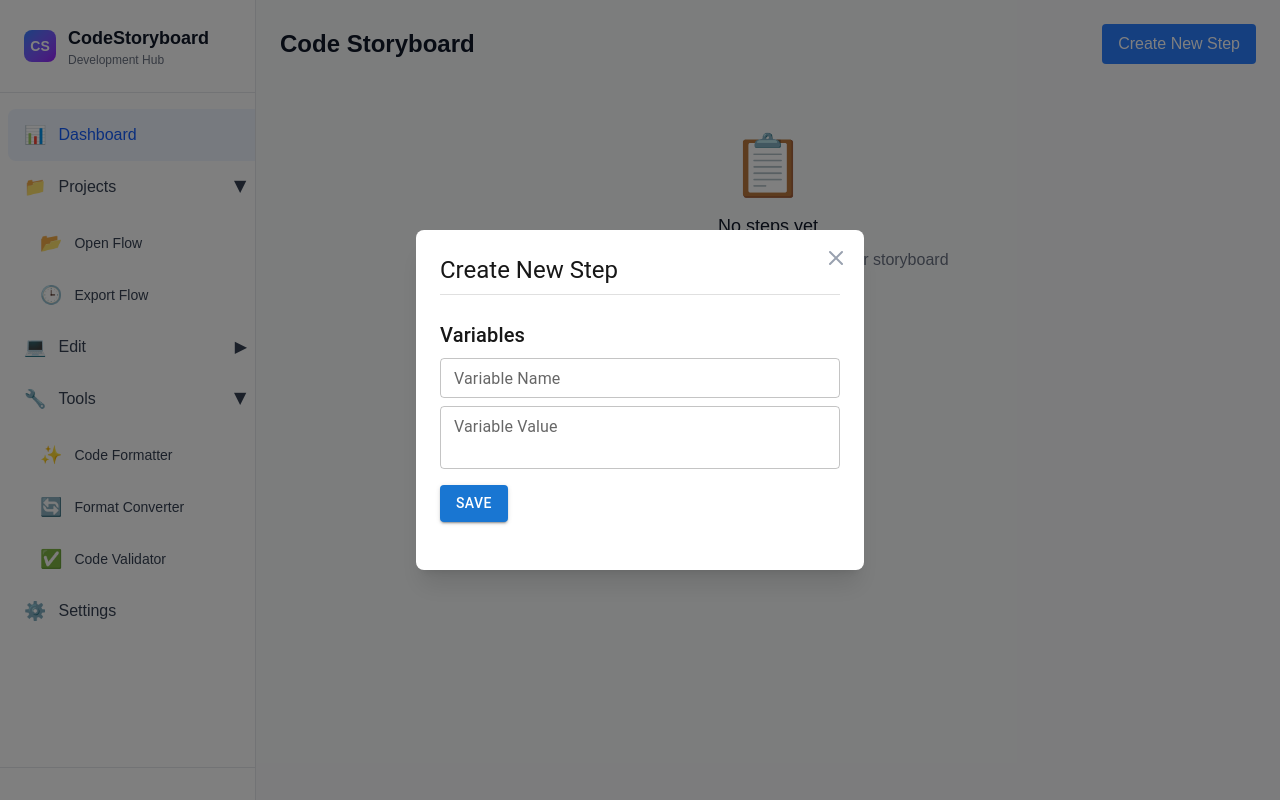
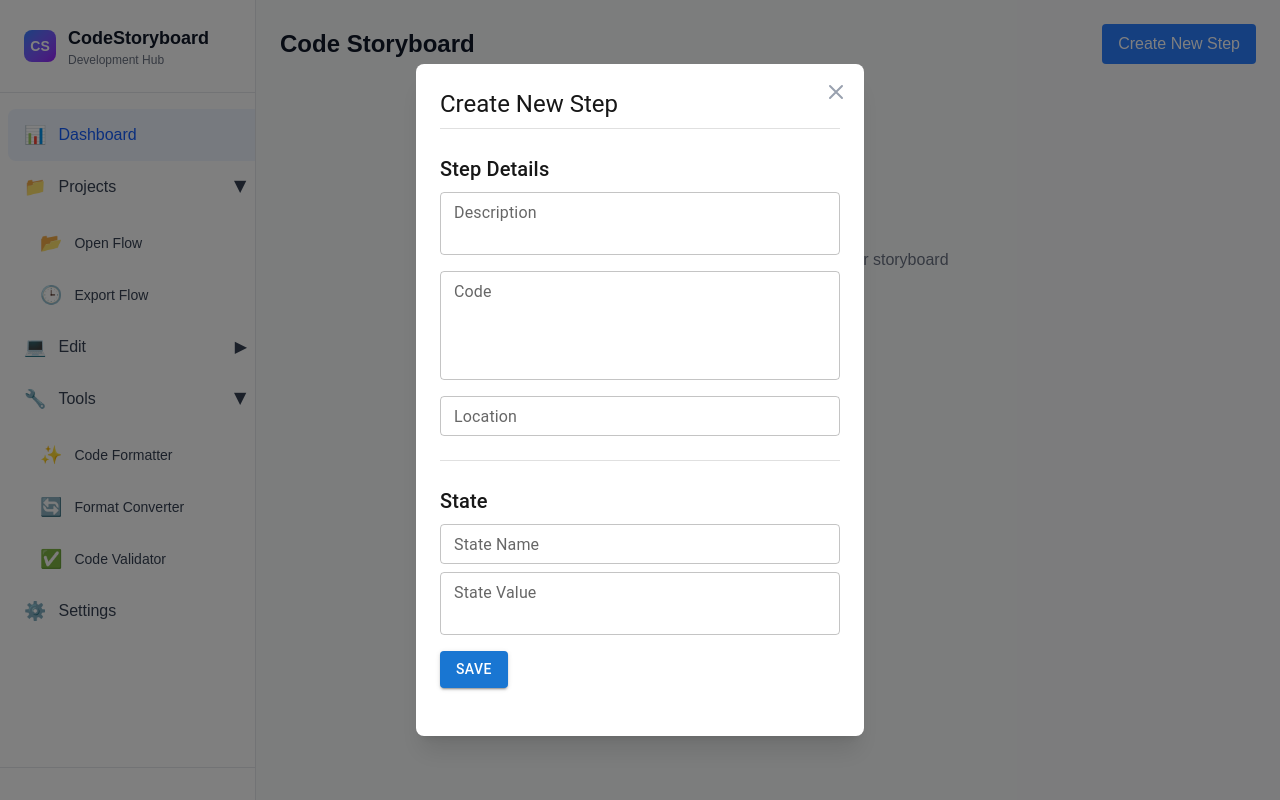
Before and after one commit to littlecorsican/CodeStoryboard, a Next.js app in the folder codestoryboard/: page / in a window 1280 px wide. Both pictures are taken after a click on the button "Create New Step". Built offline with nearby package versions, Linux system fonts and the light colour scheme.

Commit message:
add Location

```diff
--- a/codestoryboard/modals/CreateNewStep.tsx
+++ b/codestoryboard/modals/CreateNewStep.tsx
@@ -16,7 +16,7 @@ import {
 import { Add as AddIcon, Remove as RemoveIcon } from '@mui/icons-material';
 import { useGlobal } from '../contexts/GlobalContext';
 
-interface Variable {
+interface State {
   name: string;
   value: string;
 }
@@ -27,16 +27,28 @@ interface CreateNewStepProps {
 
 export default function CreateNewStep({ onClose }: CreateNewStepProps) {
   const { steps, setSteps, editingStep, setEditingStep } = useGlobal();
-  const [savedVariables, setSavedVariables] = useState<Variable[]>([]);
+  const [savedStates, setSavedStates] = useState<State[]>([]);
+  const [description, setDescription] = useState<string>('');
+  const [code, setCode] = useState<string>('');
+  const [location, setLocation] = useState<string>('');
   const nameRefs = useRef<(HTMLInputElement | null)[]>([]);
   const valueRefs = useRef<(HTMLInputElement | null)[]>([]);
+  const descriptionRef = useRef<HTMLInputElement | null>(null);
+  const codeRef = useRef<HTMLInputElement | null>(null);
+  const locationRef = useRef<HTMLInputElement | null>(null);
 
   const resetModal = () => {
-    setSavedVariables([]);
+    setSavedStates([]);
+    setDescription('');
+    setCode('');
+    setLocation('');
     setEditingStep(null);
     // Clear input refs
     nameRefs.current[0] && (nameRefs.current[0].value = '');
     valueRefs.current[0] && (valueRefs.current[0].value = '');
+    descriptionRef.current && (descriptionRef.current.value = '');
+    codeRef.current && (codeRef.current.value = '');
+    locationRef.current && (locationRef.current.value = '');
   };
 
   // Load editing data when editingStep changes
@@ -44,55 +56,85 @@ export default function CreateNewStep({ onClose }: CreateNewStepProps) {
     if (editingStep) {
       const stepValue = editingStep.step.value;
       if (typeof stepValue === 'object' && stepValue !== null) {
-        const variables: Variable[] = Object.entries(stepValue).map(([name, value]) => ({
+        // Handle new format with description, code, location, and state
+        if (stepValue.description || stepValue.code || stepValue.location || stepValue.state) {
+          // New format
+          setDescription(stepValue.description || '');
+          setCode(stepValue.code || '');
+          setLocation(stepValue.location || '');
+          descriptionRef.current && (descriptionRef.current.value = stepValue.description || '');
+          codeRef.current && (codeRef.current.value = stepValue.code || '');
+          locationRef.current && (locationRef.current.value = stepValue.location || '');
+
+          if (stepValue.state && typeof stepValue.state === 'object') {
+            const states: State[] = Object.entries(stepValue.state).map(([name, value]) => ({
               name,
               value: String(value)
             }));
-        setSavedVariables(variables);
+            setSavedStates(states);
+          }
+        } else {
+          // Legacy format - convert to new format
+          const states: State[] = Object.entries(stepValue).map(([name, value]) => ({
+            name,
+            value: String(value)
+          }));
+          setSavedStates(states);
+        }
       }
     }
   }, [editingStep]);
 
 
-  const saveVariables = () => {
+  const saveStates = () => {
     const name = nameRefs.current[0]?.value?.trim() || '';
     const value = valueRefs.current[0]?.value?.trim() || '';
 
     if (name || value) {
-      setSavedVariables([...savedVariables, { name, value }]);
+      setSavedStates([...savedStates, { name, value }]);
       // Clear inputs
       nameRefs.current[0] && (nameRefs.current[0].value = '');
       valueRefs.current[0] && (valueRefs.current[0].value = '');
     }
   };
 
-  const deleteVariable = (index: number) => {
-    const newVariables = savedVariables.filter((_, i) => i !== index);
-    setSavedVariables(newVariables);
+  const deleteState = (index: number) => {
+    const newStates = savedStates.filter((_, i) => i !== index);
+    setSavedStates(newStates);
   };
 
   const addToSteps = () => {
-    if (savedVariables.length > 0) {
-      // Create object with variable_name: variable_value format
-      const stepObject: Record<string, any> = {};
-      savedVariables.forEach(variable => {
-        stepObject[variable.name] = variable.value;
+    const descriptionValue = description.trim();
+    const codeValue = code.trim();
+    const locationValue = location.trim();
+
+    // Create state object
+    const stateObject: Record<string, any> = {};
+    savedStates.forEach(state => {
+      stateObject[state.name] = state.value;
     });
+
+    // Create step object in new format
+    const stepObject = {
+      description: descriptionValue,
+      code: codeValue,
+      location: locationValue,
+      state: stateObject
+    };
 
     if (editingStep) {
       // Update existing step
       const newSteps = [...steps];
-        newSteps[editingStep.index] = { key: 'Variables', value: stepObject };
+      newSteps[editingStep.index] = { key: 'Step', value: stepObject };
       setSteps(newSteps);
     } else {
       // Add new step
-        setSteps([...steps, { key: 'Variables', value: stepObject }]);
+      setSteps([...steps, { key: 'Step', value: stepObject }]);
     }
 
     // Reset modal after adding/updating step
     resetModal();
     onClose?.();
-    }
   };
 
   return (
@@ -104,14 +146,75 @@ export default function CreateNewStep({ onClose }: CreateNewStepProps) {
 
           <Divider sx={{ mb: 3 }} />
 
-          {/* Variable Inputs Section */}
+          {/* Description and Code Section */}
           <Typography variant="h6" gutterBottom>
-            Variables
+            Step Details
+          </Typography>
+
+          <Box sx={{ mb: 3 }}>
+            <TextField
+              label="Description"
+              inputRef={descriptionRef}
+              value={description}
+              onChange={(e) => setDescription(e.target.value)}
+              variant="outlined"
+              size="small"
+              fullWidth
+              multiline
+              rows={2}
+              placeholder="Describe what this step does..."
+              sx={{
+                mb: 2,
+                '& .MuiInputBase-input': {
+                  color: 'white'
+                }
+              }}
+            />
+            <TextField
+              label="Code"
+              inputRef={codeRef}
+              value={code}
+              onChange={(e) => setCode(e.target.value)}
+              variant="outlined"
+              size="small"
+              fullWidth
+              multiline
+              rows={4}
+              placeholder="Enter your code here..."
+              sx={{
+                '& .MuiInputBase-input': {
+                  color: 'white'
+                }
+              }}
+            />
+            <TextField
+              label="Location"
+              inputRef={locationRef}
+              value={location}
+              onChange={(e) => setLocation(e.target.value)}
+              variant="outlined"
+              size="small"
+              fullWidth
+              placeholder="Enter file path (e.g., /path/to/file.js)"
+              sx={{
+                mt: 2,
+                '& .MuiInputBase-input': {
+                  color: 'white'
+                }
+              }}
+            />
+          </Box>
+
+          <Divider sx={{ mb: 3 }} />
+
+          {/* State Inputs Section */}
+          <Typography variant="h6" gutterBottom>
+            State
           </Typography>
 
            <Box sx={{ mb: 2 }}>
              <TextField
-               label="Variable Name"
+               label="State Name"
                inputRef={(el) => (nameRefs.current[0] = el)}
                variant="outlined"
                size="small"
@@ -124,7 +227,7 @@ export default function CreateNewStep({ onClose }: CreateNewStepProps) {
                }}
              />
              <TextField
-               label="Variable Value"
+               label="State Value"
                inputRef={(el) => (valueRefs.current[0] = el)}
                variant="outlined"
                size="small"
@@ -142,18 +245,18 @@ export default function CreateNewStep({ onClose }: CreateNewStepProps) {
           <Box sx={{ display: 'flex', gap: 2, mb: 3 }}>
             <Button
               variant="contained"
-              onClick={saveVariables}
+              onClick={saveStates}
             >
               Save
             </Button>
           </Box>
 
-          {/* Saved Variables List */}
-          {savedVariables.length > 0 && (
+          {/* Saved States List */}
+          {savedStates.length > 0 && (
             <>
               <Divider sx={{ mb: 2 }} />
               <Typography variant="h6" gutterBottom>
-                Saved Variables
+                Saved States
               </Typography>
 
               <Box sx={{
@@ -166,7 +269,7 @@ export default function CreateNewStep({ onClose }: CreateNewStepProps) {
                 borderColor: 'divider',
                 p: 2
               }}>
-                {savedVariables.map((variable, index) => (
+                {savedStates.map((state, index) => (
                   <Box
                     key={index}
                     sx={{
@@ -182,15 +285,15 @@ export default function CreateNewStep({ onClose }: CreateNewStepProps) {
                   >
                     <Box sx={{ flex:1, display: 'flex', flexDirection: 'row', alignItems: 'center', justifyContent: 'space-around', minWidth: 0, color: 'black' }}>
                       <Typography variant="subtitle2" noWrap>
-                        {variable.name}
+                        {state.name}
                       </Typography>
                       <Typography variant="body2" color="text.secondary" noWrap>
-                        {variable.value}
+                        {state.value}
                       </Typography>
                     </Box>
                     <IconButton
                       color="error"
-                      onClick={() => deleteVariable(index)}
+                      onClick={() => deleteState(index)}
                       size="small"
                       sx={{ ml: 1 }}
                     >
@@ -203,7 +306,7 @@ export default function CreateNewStep({ onClose }: CreateNewStepProps) {
           )}
 
           {/* Add to Steps Button */}
-          {savedVariables.length > 0 && (
+          {(savedStates.length > 0 || description.trim() || code.trim() || location.trim()) && (
             <>
               <Divider sx={{ my: 3 }} />
               <Box sx={{ display: 'flex', justifyContent: 'center' }}>
```
Also changed, not shown: codestoryboard/components/Board.tsx (+56 -0 lines). Lines whose indentation alone changed are shown as unchanged.
